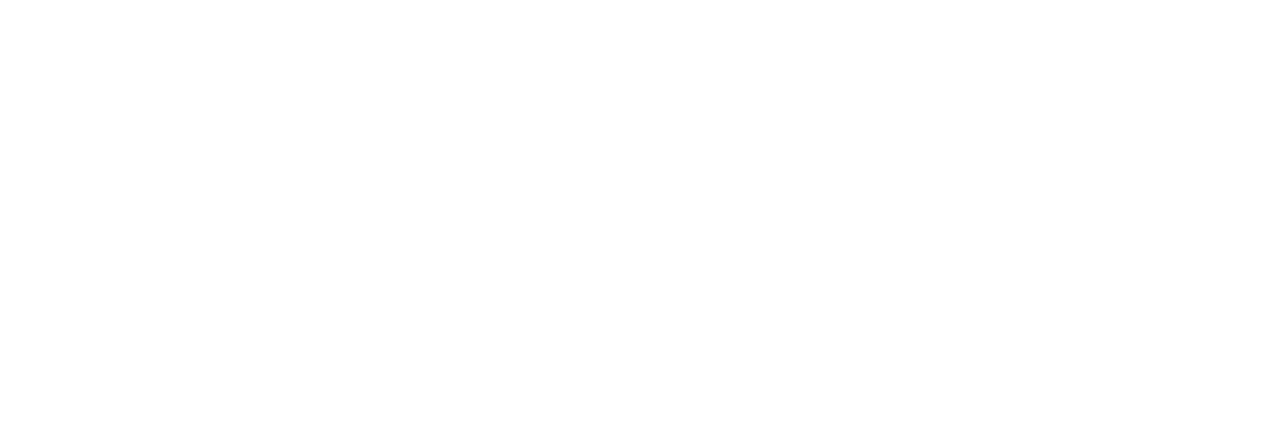
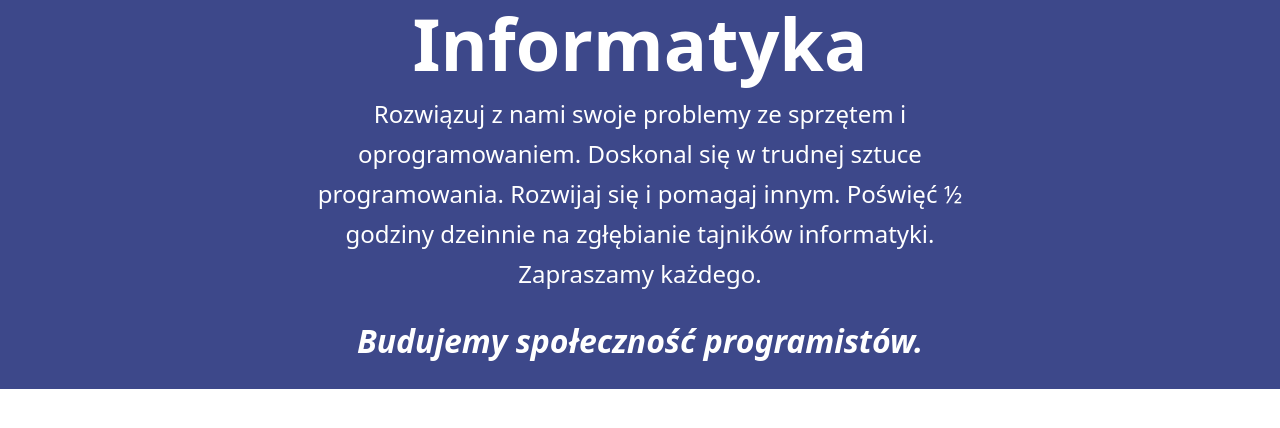
Before and after one commit to Sebektech/witryna, a plain HTML site: page index.html in a window 1280 px wide. Drawn offline with nearby package versions, Linux system fonts and the light colour scheme.

Commit message:
Uzupełnienie informacji

```diff
--- a/css/potral.css
+++ b/css/potral.css
@@ -11,3 +11,27 @@ body
     padding: 0 2%;
     margin: 0 auto;
 }
+.info
+{
+padding: 50px opx;
+background-color: #3D488A;
+color: white;
+}
+
+.info .title
+{
+    font-weight: 700;
+    font-size: 4.5rem;
+}
+
+.info .description
+{
+    line-height: 2.5rem;
+}
+
+.info .motto
+{
+    font-weight: bold;
+    font-style: italic;
+    padding: 20px;
+}
--- a/index.html
+++ b/index.html
@@ -20,7 +20,31 @@
     <!--menu-->
 
 <main>
-    <!--inforamcja o portalu-->
+      <!--inforamcja o portalu-->
+      <article class="info">
+        <div class="container">
+            <div class="row text-center">
+                <div class="col-sm-8 offset-sm-2 col-xs-10 offset-xs-1">
+                    <Header>
+                        <h1 class="title"> Informatyka</h1>
+                    </Header>
+                        <h4 class="description">
+                        Rozwiązuj z nami swoje problemy ze sprzętem i oprogramowaniem.
+                        Doskonal się w trudnej sztuce programowania. Rozwijaj się i pomagaj
+                        innym. Poświęć &frac12; godziny dzeinnie na zgłębianie tajników
+                        informatyki. Zapraszamy każdego.
+                        </h4>
+                    <footer>
+                        <h2 class="motto">Budujemy społeczność programistów.</h2>
+                    </footer>
+                </div>
+            </div>
+        </div>
+    </article>
+
+
+
+
 
     <!--kategorie tekstów-->
 
```
